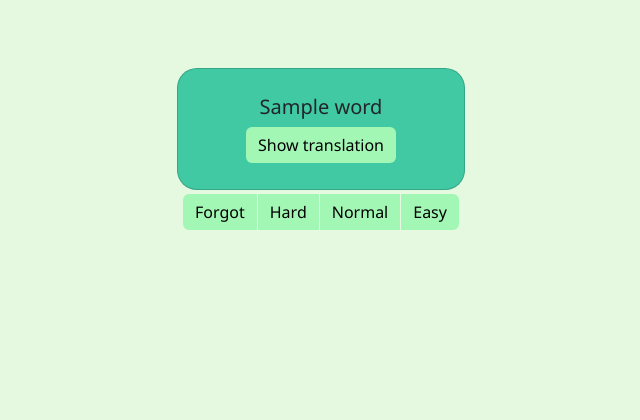
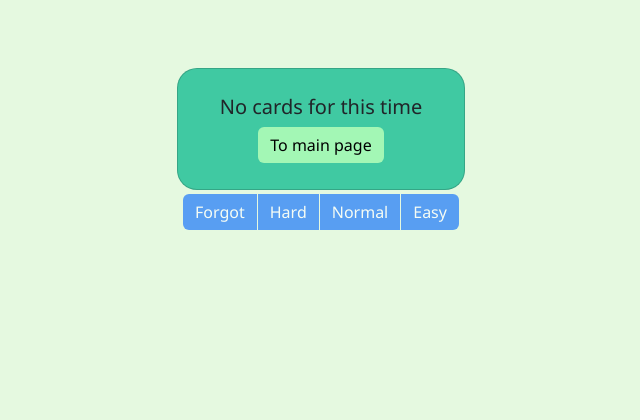
Before and after one commit to lvmxn/wok, a Flask app: template templates/flashcards.html in a window 1280 px wide. Shown: the part 80-500 px from the top of the page, without its empty margins (319-959 px from the left). Run offline with Flask 3, Linux system fonts and the light colour scheme; the template is opened without the code that fills it: most values are stand-ins (such as "Sample title", 1, 10 or a date in 2020).

Commit message:
Fixed SRS logic and bugs in js, also added finish in card task

```diff
--- a/app.py
+++ b/app.py
@@ -123,7 +123,7 @@ def flashcards():
             interval,
             next_review,
             session["user_id"],
-            word,
+            word
         )
         return jsonify({"status": "success"}), 200
     words = db.execute(
--- a/templates/flashcards.html
+++ b/templates/flashcards.html
@@ -8,7 +8,7 @@
     <div class="container min-vh-100 d-flex flex-column align-items-center main-content">
         <div class="card" style="width: 18rem;">
             <div class="card-body">
-                <h5 class="card-title" id="flashcard-text">{{ word }}</h5>
+                <h5 class="card-title" id="flashcard-text"></h5>
                 <a href="#" class="btn" id="toggle-btn">Show translation</a>
             </div>
         </div>
@@ -24,14 +24,25 @@
         const words = {{ words | safe }};
         let num = 0;
         let showingWord = true;
-        let word = words[num].word;
-        let translation = words[num].translation;
+        let word = '';
+        let translation = '';
+        let finish = false;
+        if (words.length == 0)
+        {
+            exit("empty");
+        }
+        else
+        {
+            word = words[num].word;
+            translation = words[num].translation;
+        }
 
         document.addEventListener('DOMContentLoaded', function() {
             document.getElementById('flashcard-text').textContent = word;
         });
 
         document.getElementById('toggle-btn').addEventListener('click', function(e) {
+            if (finish) return;
             e.preventDefault();
             const textElem = document.getElementById('flashcard-text');
             if (showingWord) {
@@ -44,8 +55,13 @@
             showingWord = !showingWord;
         });
 
-        function showNextCard() {
+        async function showNextCard() {
             num++;
+            if (num >= words.length)
+            {
+                exit("finish");
+                return ;
+            }
             word = words[num].word;
             translation = words[num].translation;
             document.getElementById('toggle-btn').textContent = "Show translation";
@@ -65,5 +81,31 @@
             }
         }
 
+        function disable() {
+            const toggle = document.getElementById('toggle-btn')
+            toggle.textContent = "To main page"
+            toggle.href = "/";
+            toggle.style.pointerEvents = "auto";
+            const buttons=document.getElementsByClassName('btn-primary');
+            for (let i = 0; i < buttons.length; i++)
+            {
+                buttons[i].disabled = true;
+            }
+        }
+
+        async function exit(reason)
+        {
+            if (reason == 'empty')
+            {
+                word = "No cards for this time";
+            }
+            else if (reason == 'finish')
+            {
+                word = "Task finished";
+            }
+            document.getElementById('flashcard-text').textContent = word;
+            disable();
+            finish = true;
+        }
         </script>
 {% endblock %}
```
